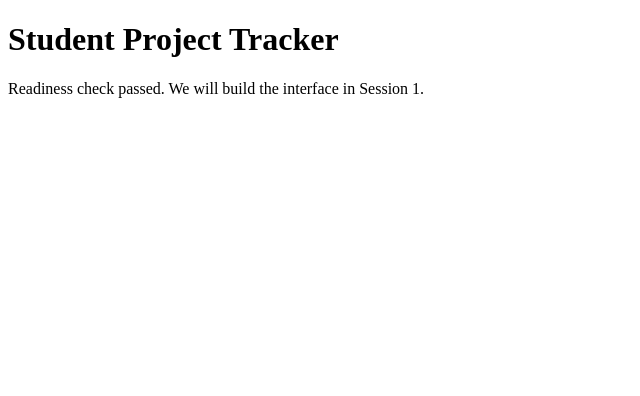
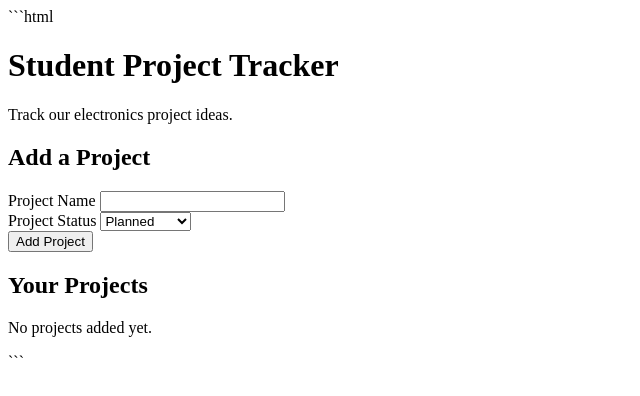
Before and after one commit to snprem89-SN/student-project-tracker, a website: page public/index.html in a window 1280 px wide. Shown: the whole page, without its empty margins (0-640 px from the left). Drawn offline with Linux system fonts and the light colour scheme.

Commit message:
Build initial student project tracker HTML

````diff
--- a/public/index.html
+++ b/public/index.html
@@ -1,5 +1,57 @@
+```html
 <!doctype html>
 <html lang="en">
-<head><meta charset="UTF-8"><meta name="viewport" content="width=device-width, initial-scale=1"><title>Workshop readiness</title></head>
-<body><main><h1>Student Project Tracker</h1><p>Readiness check passed. We will build the interface in Session 1.</p></main></body>
+<head>
+  <meta charset="UTF-8">
+  <meta name="viewport" content="width=device-width, initial-scale=1">
+  <title>Student Project Tracker</title>
+  <link rel="stylesheet" href="style.css">
+  <script src="script.js" defer></script>
+</head>
+<body>
+  <main>
+    <header>
+      <h1>Student Project Tracker</h1>
+      <p>Track our electronics project ideas.</p>
+    </header>
+
+    <section aria-labelledby="form-title">
+      <h2 id="form-title">Add a Project</h2>
+
+      <form id="project-form">
+        <div>
+          <label for="name">Project Name</label>
+          <input
+            id="name"
+            name="name"
+            type="text"
+            required
+            maxlength="80"
+          >
+        </div>
+
+        <div>
+          <label for="status">Project Status</label>
+          <select id="status" name="status">
+            <option value="Planned">Planned</option>
+            <option value="In Progress">In Progress</option>
+            <option value="Completed">Completed</option>
+          </select>
+        </div>
+
+        <button id="save-button" type="submit">Add Project</button>
+        <button id="cancel-button" type="button" hidden>Cancel</button>
+      </form>
+
+      <p id="message" role="status" aria-live="polite"></p>
+    </section>
+
+    <section aria-labelledby="list-title">
+      <h2 id="list-title">Your Projects</h2>
+      <p id="empty-state">No projects added yet.</p>
+      <ul id="project-list"></ul>
+    </section>
+  </main>
+</body>
 </html>
+```
````
